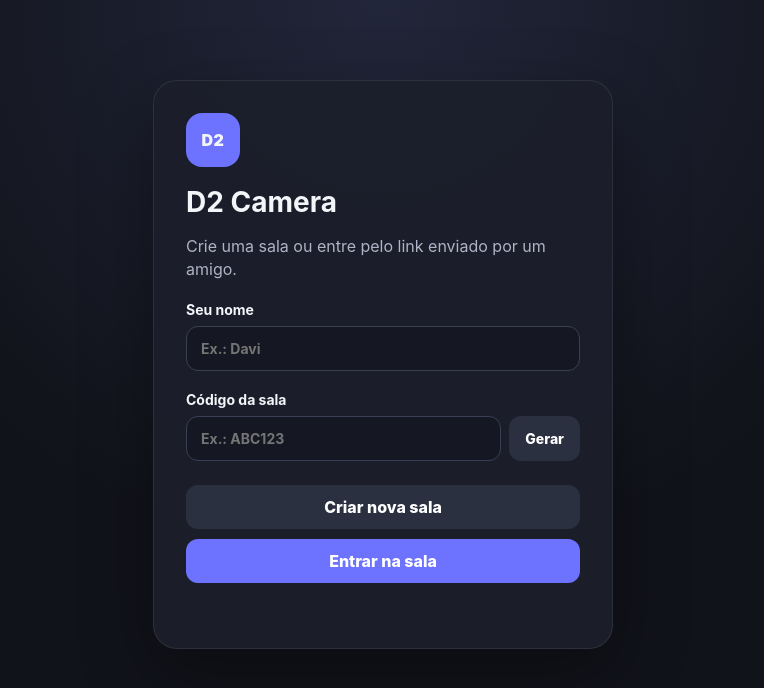
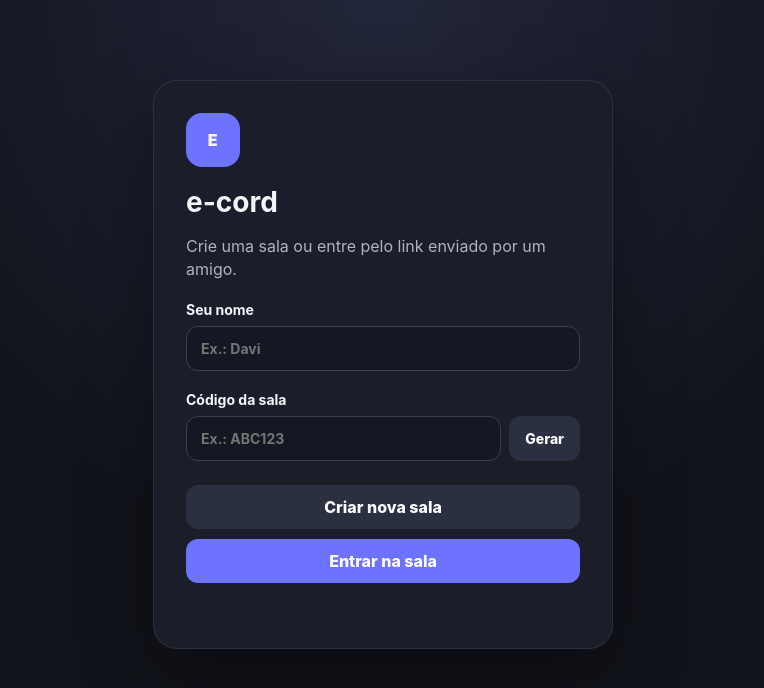
Before and after one commit to freitadas/d2-camera, a website: page index.html in a window 1280 px wide. Shown: the whole page, without its empty margins (257-1021 px from the left). Drawn offline with nearby package versions, Linux system fonts and the light colour scheme; no server answers.

Commit message:
Add files via upload

```diff
--- a/index.html
+++ b/index.html
@@ -4,14 +4,14 @@
   <meta charset="UTF-8" />
   <meta name="viewport" content="width=device-width, initial-scale=1.0" />
   <meta name="theme-color" content="#11131a" />
-  <title>D2 Camera</title>
+  <title>e-cord</title>
   <link rel="stylesheet" href="/styles.css" />
 </head>
 <body>
   <main class="app-shell">
     <section id="joinView" class="panel join-panel">
-      <div class="brand">D2</div>
-      <h1>D2 Camera</h1>
+      <div class="brand">E</div>
+      <h1>e-cord</h1>
       <p>Crie uma sala ou entre pelo link enviado por um amigo.</p>
 
       <label>
@@ -38,7 +38,7 @@
     <section id="callView" class="call-view hidden">
       <header class="topbar">
         <div>
-          <strong>D2 Camera</strong>
+          <strong>e-cord</strong>
           <span>Sala <b id="roomLabel"></b></span>
         </div>
         <button id="copyRoomBtn" class="secondary small" type="button">Copiar link da sala</button>
```
